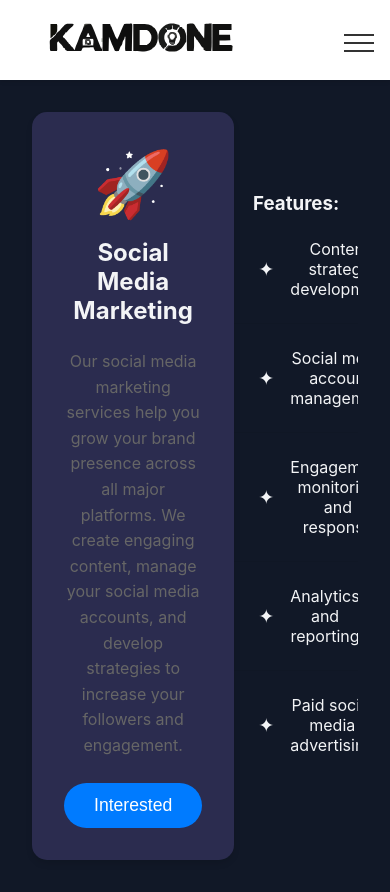
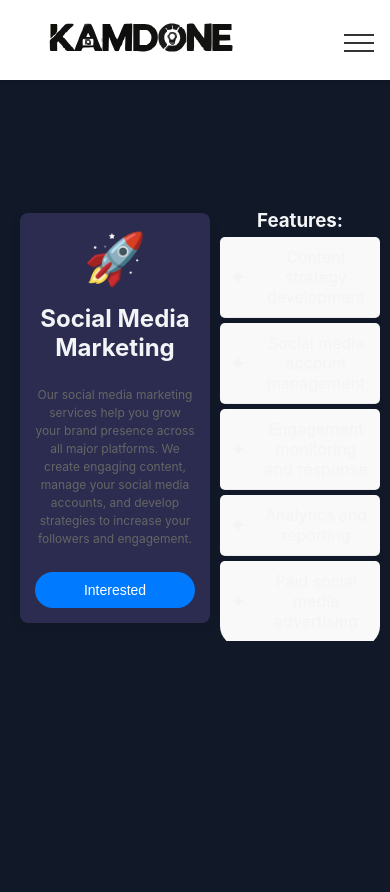
Before and after one commit to Editorhacker/new-KamDone, a React (Create React App) app: page /service/1 in a window 390 px wide. After the commit the page ends 844 px from the top, so only its background shows below. Built offline with nearby package versions, Linux system fonts and the light colour scheme.

Commit message:
ServiceDetails.css

```diff
--- a/src/components/ServiceDetails.css
+++ b/src/components/ServiceDetails.css
@@ -14,3 +14,78 @@
 .interested-button:hover {
   transform: scale(1.05);
 }
+
+.service-details {
+  padding: 20px;
+  text-align: center;
+}
+
+.service-details-card {
+  margin: 0 auto;
+  max-width: 600px;
+  padding: 20px;
+  border-radius: 8px;
+  box-shadow: 0 2px 10px rgba(0, 0, 0, 0.1);
+}
+
+.service-details-icon {
+  font-size: 50px;
+}
+
+.service-description {
+  font-size: 16px;
+  line-height: 1.5;
+}
+
+.interested-button {
+  padding: 10px 20px;
+  font-size: 18px;
+  cursor: pointer;
+}
+
+.features-card {
+  margin-top: 20px;
+}
+
+.features-card ul {
+  list-style-type: none;
+  padding: 0;
+}
+
+.features-card li {
+  background: #f9f9f9;
+  margin: 5px 0;
+  padding: 10px;
+  border-radius: 5px;
+}
+
+@media (max-width: 768px) {
+  .service-details {
+    padding: 10px;
+  }
+  .service-details-card {
+    padding: 15px;
+  }
+  .service-description {
+    font-size: 14px;
+  }
+  .interested-button {
+    width: 100%;
+    padding: 15px;
+    font-size: 16px;
+  }
+}
+
+@media (max-width: 480px) {
+  .service-details-card {
+    margin: 0 10px;
+    max-width: 100%;
+  }
+  .service-description {
+    font-size: 12px;
+  }
+  .interested-button {
+    padding: 10px;
+    font-size: 14px;
+  }
+}
```
